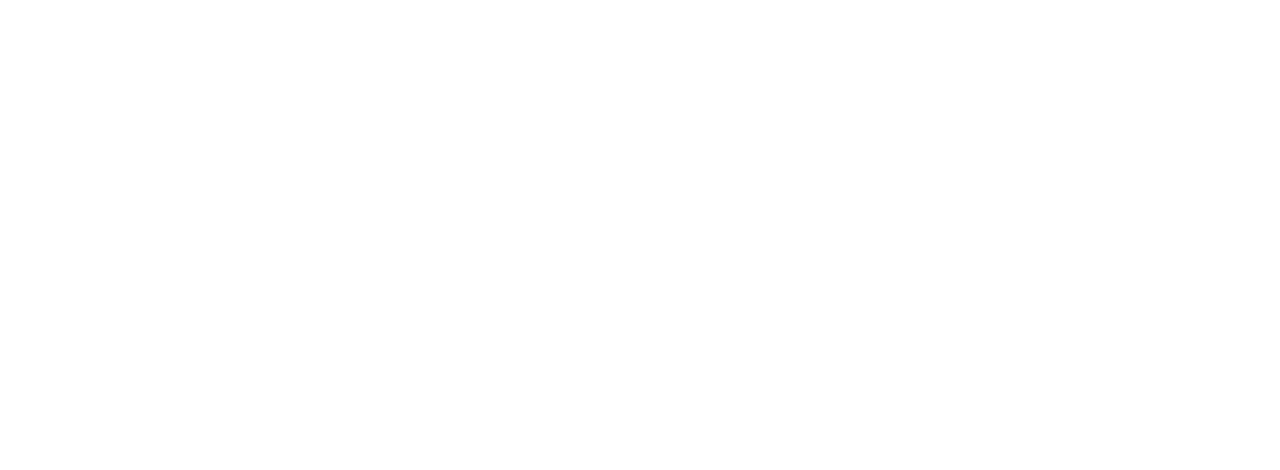
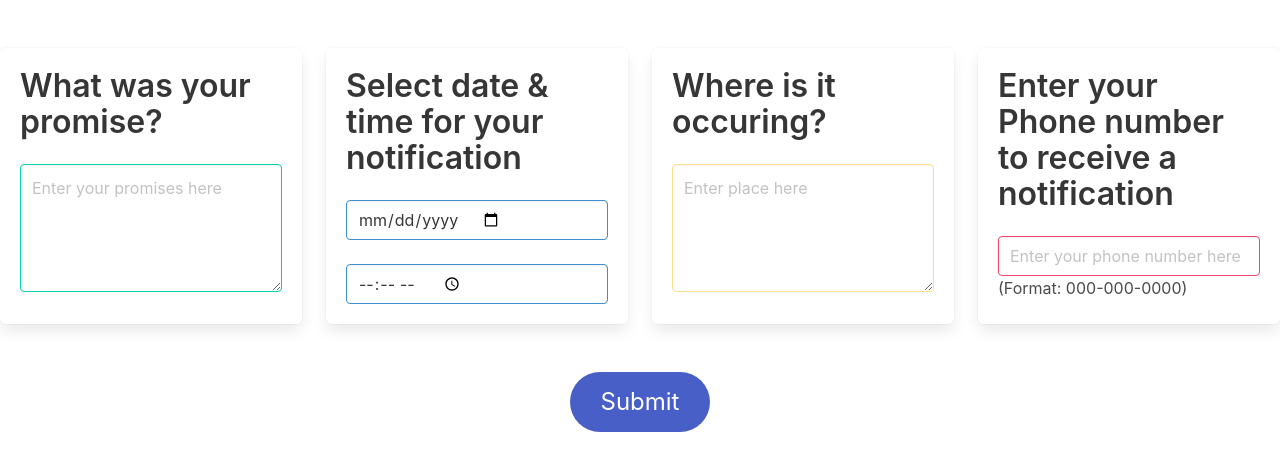
Before and after one commit to henrylee0327/notiText, a React (Create React App) app in the folder frontend/: page /promises/1 in a window 1280 px wide. Shown: the top 470 px of the page. Built offline with nearby package versions, Linux system fonts and the light colour scheme.

Commit message:
Working on put request

```diff
--- a/frontend/src/App.js
+++ b/frontend/src/App.js
@@ -4,6 +4,7 @@
 import {BrowserRouter as Router, Switch, Route} from "react-router-dom"
 import NextPage from './components/NextPage';
 import { PromiseContextProvider } from './context/PromiseContext';
+import EditPage from './components/EditPage';
 
 function App() {
   return (
@@ -13,6 +14,7 @@
           <Switch>
           <Route exact path="/" component={YourPromises}/>
           <Route exact path="/promises" component={NextPage}/>
+          <Route exact path="/promises/:uuid" component={EditPage}/>
           </Switch>
       </Router>
     </PromiseContextProvider>
--- /dev/null
+++ b/frontend/src/components/EditPage.js
@@ -0,0 +1,89 @@
+import React, { useState, useEffect, useContext } from 'react';
+import promiseApp from '../apis/promiseApp'
+import { PromiseContext } from '../context/PromiseContext';
+import { useParams } from 'react-router-dom';
+import PromiseContent from './promise-components/PromiseContent';
+import PromiseWhen from './promise-components/PromiseWhen';
+import PromiseWhere from './promise-components/PromiseWhere';
+import PhoneNumber from './promise-components/PhoneNumber';
+
+
+function EditPage (props) {
+  // const [card, setCard] = useState('')
+  const {uuid} = useParams()
+  const {editPromise} = useContext(PromiseContext)
+  const [promise, setPromise] = useState('')
+  const [date, setDate] = useState('')
+  const [time, setTime] = useState('')
+  const [place, setPlace] = useState('')
+  const [phone, setPhone] = useState('')
+
+  // useEffect(() => {
+  //   const fetchData = async () => {
+  //     const response = await promiseApp.get()
+  //   }
+  // })
+
+  return (
+    <form>
+  <section className="main-body">
+      <div className="inputs">
+      <br></br><br></br>
+      <div className="tile is-ancestor">
+        <div className="tile is-parent">
+          <article className="tile is-child box">
+            <PromiseContent promise={promise} setPromise={setPromise}/>
+          </article>
+        </div>
+        <div className="tile is-parent">
+          <article className="tile is-child box">
+            <PromiseWhen date={date} setDate={setDate} time={time} setTime={setTime}/>
+          </article>
+        </div>
+      <div className="tile is-parent">
+        <article className="tile is-child box">
+            <PromiseWhere place={place} setPlace={setPlace}/>
+        </article>
+      </div>
+      <div className="tile is-parent">
+          <article className="tile is-child box">
+            <PhoneNumber phone={phone} setPhone={setPhone}/>
+          </article>
+        </div>
+    </div>
+      </div>
+      <br></br><br></br>
+      <div className="add-button">
+      <button className="button is-link is-rounded is-centered is-large" >Submit</button>
+      </div>
+  </section>
+  </form>
+  )
+}
+
+export default EditPage;
+
+{/* <div className="card">
+<header className="card-header">
+  <p className="card-header-title">
+    No.
+  </p>
+</header>
+<div className="card-content">
+    <div className="content">
+
+    </div>
+    <div className="content">
+         at
+    </div>
+    <div className="content">
+
+    </div>
+    <div className="content">
+
+    </div>
+</div>
+<footer className="card-footer">
+  <a className="card-footer-item">Save</a>
+</footer>
+</div> */}
--- a/frontend/src/components/NextPage.js
+++ b/frontend/src/components/NextPage.js
@@ -2,6 +2,7 @@
 import './NextPage.css'
 import promiseApp from '../apis/promiseApp'
 import { PromiseContext } from '../context/PromiseContext';
+import { useHistory } from "react-router-dom";
 
 function NextPage (props) {
     const {context, setContext} = useContext(PromiseContext)
@@ -31,11 +32,14 @@
       }
     }
 
+    let history = useHistory()
+
     const handleEdit = async (uuid) => {
       try {
         const response = await promiseApp.put(`/promises/${uuid}`)
-        console.log(response)
-        console.log('~~~~~~~~~~~~~~~~~~')
+        // console.log(response)
+        // console.log('~~~~~~~~~~~~~~~~~~')
+        history.push(`/promises/${uuid}`)
       } catch (err) {
         alert(err)
       }
--- a/frontend/src/components/YourPromises.js
+++ b/frontend/src/components/YourPromises.js
@@ -47,7 +47,7 @@
 
   return (
     <>
-     <section className="hero is-primary">
+  <section className="hero is-primary">
     <div className="hero-body">
       <div className="container">
         <h1 className="title">
@@ -60,8 +60,8 @@
     </div>
   </section>
   <br></br>
-      <form onSubmit={handleSubmit} action="/promises">
-    <section className="main-body">
+  <form onSubmit={handleSubmit}>
+  <section className="main-body">
       <div className="inputs">
       <br></br><br></br>
       <div className="tile is-ancestor">
@@ -91,8 +91,8 @@
       <div className="add-button">
       <button className="button is-link is-rounded is-centered is-large" >Submit</button>
       </div>
-    </section>
-    </form>
+  </section>
+  </form>
     </>
   )
 }
```
